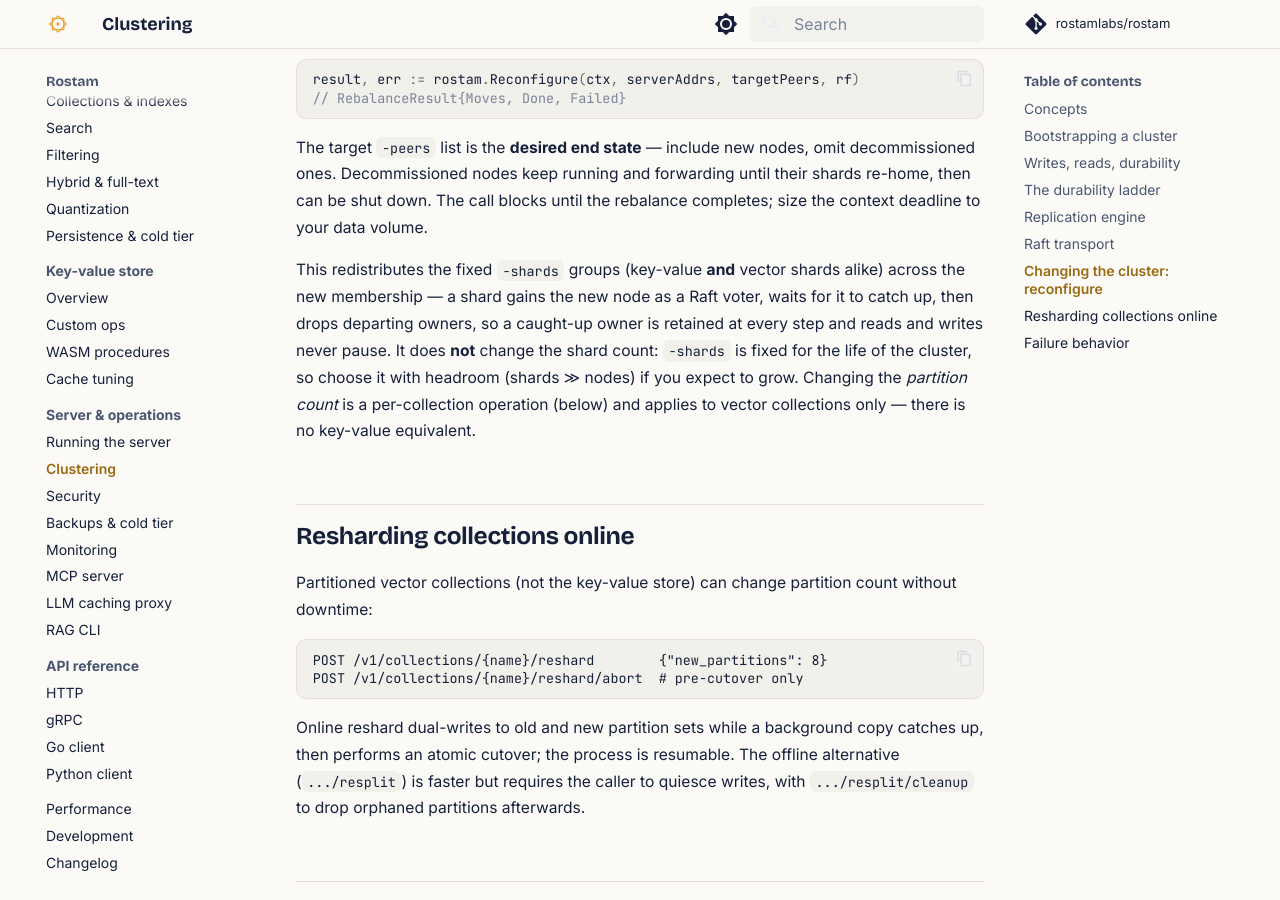
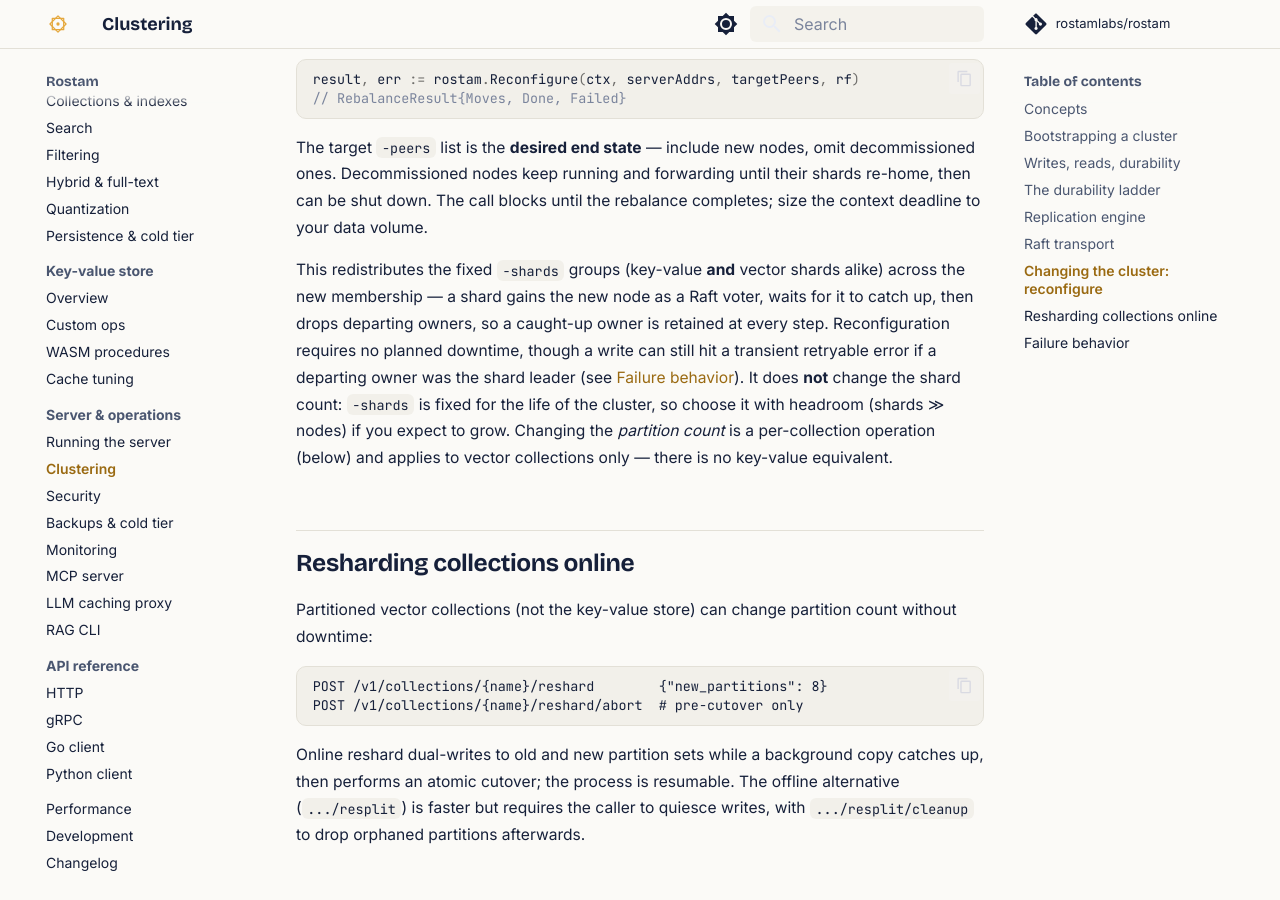
Before and after one commit to Keivan-S/rostam, an MkDocs documentation site: the page built from docs/server/clustering.md, in a window 1280 px wide and 900 px high, scrolled down 4210 px. Built offline with MkDocs 1.6.1 and Material for MkDocs 9.7.7, drawn with Linux system fonts in a browser that asks for light colours; comment, search, counter and statistics services are not loaded.

Commit message:
docs(clustering): soften no-pause claim to retryable-during-election
Reconfiguration transfers leadership when a departing owner is the shard
leader, and the Failure behavior section already notes writes briefly
fail with retryable errors during a leader election. Replace the absolute
'reads and writes never pause' with 'no planned downtime, though a write
can hit a transient retryable error', linked to that section.

```diff
--- a/docs/server/clustering.md
+++ b/docs/server/clustering.md
@@ -168,7 +168,9 @@
 This redistributes the fixed `-shards` groups (key-value **and** vector shards
 alike) across the new membership — a shard gains the new node as a Raft voter,
 waits for it to catch up, then drops departing owners, so a caught-up owner is
-retained at every step and reads and writes never pause. It does **not** change
+retained at every step. Reconfiguration requires no planned downtime, though a
+write can still hit a transient retryable error if a departing owner was the
+shard leader (see [Failure behavior](#failure-behavior)). It does **not** change
 the shard count: `-shards` is fixed for the life of the cluster, so choose it
 with headroom (shards ≫ nodes) if you expect to grow. Changing the *partition
 count* is a per-collection operation (below) and applies to vector collections
```
